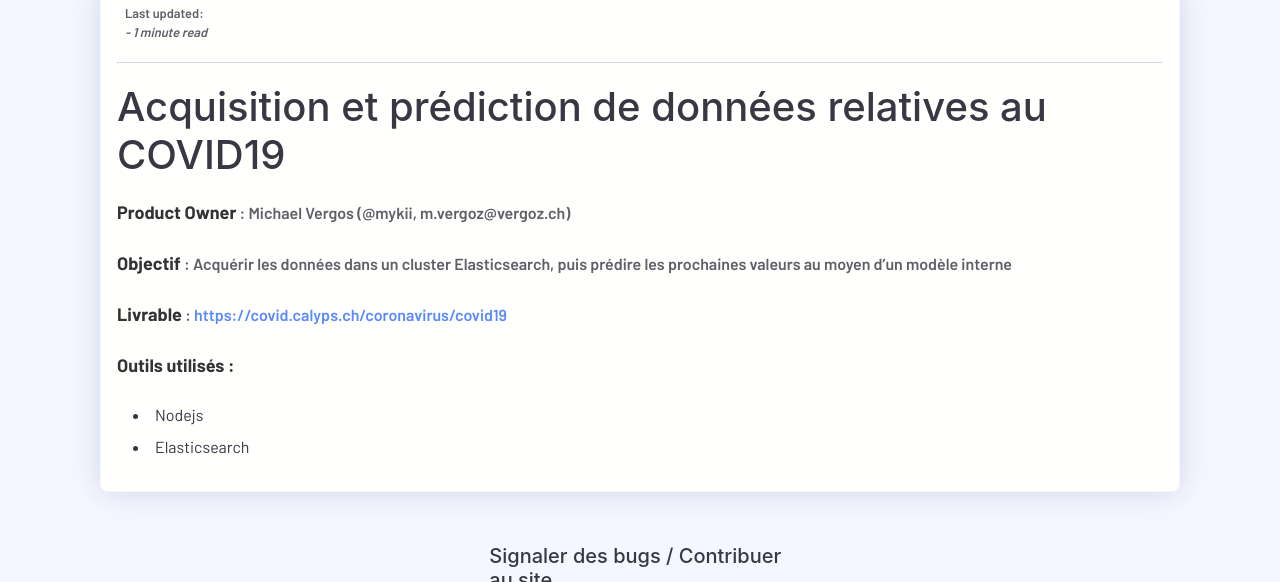
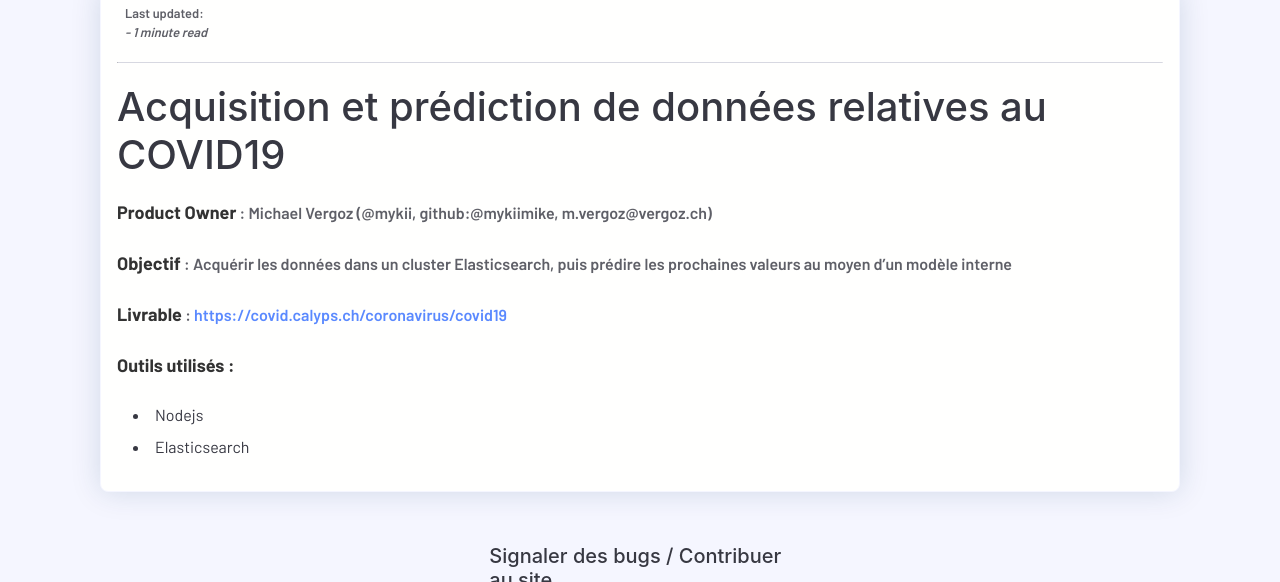
Before and after one commit to opencovid19-fr/opencovid19-fr.github.io, a Jekyll site: the page built from _posts/covid.calyps.ch_coronavirus_covid19/2020-04-06-covid.calyps.ch_coronavirus_covid19.md, in a window 1280 px wide and 900 px high, cut to the strip 318-900 px from the top of the window. Built offline with Jekyll 4.4.1, drawn with Linux system fonts in a browser that asks for light colours; nearby versions of some CDN libraries; comment, search, counter and statistics services are not loaded.

Commit message:
Correct PO name, add github account

```diff
--- a/_posts/covid.calyps.ch_coronavirus_covid19/2020-04-06-covid.calyps.ch_coronavirus_covid19.md
+++ b/_posts/covid.calyps.ch_coronavirus_covid19/2020-04-06-covid.calyps.ch_coronavirus_covid19.md
@@ -11,7 +11,7 @@ short-description: Acquisition et prédiction de données relatives au COVID19
 
 # Acquisition et prédiction de données relatives au COVID19
 
-**Product Owner** : Michael Vergos (@mykii, m.vergoz@vergoz.ch)
+**Product Owner** : Michael Vergoz (@mykii, github:@mykiimike, m.vergoz@vergoz.ch)
 
 **Objectif** : Acquérir les données dans un cluster Elasticsearch, puis prédire les prochaines valeurs au moyen d'un modèle interne
 
```
